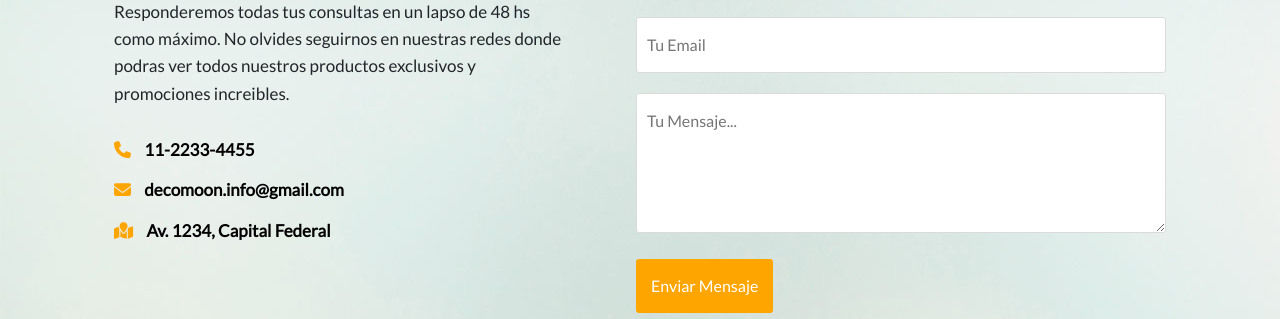
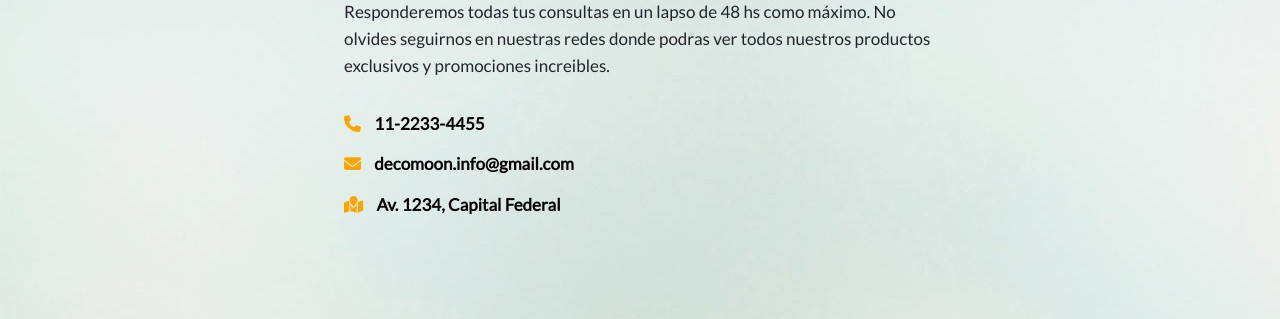
Before and after one commit to nicolasluna1991/proyecto_final, a website: page pages/contacto.html in a window 1280 px wide. Shown: the part 261-580 px from the top of the page. Drawn offline with nearby package versions, Linux system fonts and the light colour scheme.

Commit message:
contacto.html corregido y responsive

```diff
--- a/css/estilos.css
+++ b/css/estilos.css
@@ -32,11 +32,11 @@ body{
 
 .container-form{
     position:relative;
-    width: 100%;
-    max-width: 1100px;
+    width: 50%;
+    max-width: 50%;
     margin: auto;
-    display: grid;
-    grid-template-columns: repeat(2,1fr);
+    display: flex;
+    grid-template-columns: row;
     grid-gap: 50px;
     margin-top: 90px;
 }
@@ -47,7 +47,7 @@ body{
 .container-form p{
     font-size: 17px;
     line-height: 1.6;
-    margin-bottom: 30px;
+    margin-bottom: 31px;
 }
 .container-form a{
     font-size: 17px;
@@ -68,12 +68,10 @@ body{
     font-size: 16px;
     border: 1px solid #dbdbdb;
     margin-bottom: 20px;
-    border-radius: 3px;
+    border-radius: 10px;
     outline: 0px;
 }
 .container-form form textarea{
-    max-width: 530px;
-    min-width: 530px;
     min-height: 140px;
     max-height: 150px;
 }
--- a/pages/contacto.html
+++ b/pages/contacto.html
@@ -47,7 +47,7 @@
 
       <!--====INICIO DEL FORMULARIO======-->
 
-      <div class="container-form container-fluid">
+      <div class="container-form container-fluid mb-5">
         <div class="info-form container-fluid">
             <h2>Contáctanos</h2>
             <p>Responderemos todas tus consultas en un lapso de 48 hs como máximo.
@@ -58,17 +58,20 @@
             <a href="#"><i class="fa fa-envelope"></i> decomoon.info@gmail.com</a>
             <a href="#"><i class="fa fa-map-marked"></i> Av. 1234, Capital Federal</a>
         </div>
+    </div>
+      <div class="container-form" >
       <form id="formulario-form" class="container-fluid" action="#" autocomplete="off">
         <input type="text" name="nombre" placeholder="Tu Nombre" class="campo">
         <input type="email" name="email" placeholder="Tu Email" class="campo">
-            <textarea name="mensaje" placeholder="Tu Mensaje..."></textarea>
+        <textarea container-fluid name="mensaje" placeholder="Tu Mensaje..."></textarea> <br>
         <input type="submit" name="enviar" value="Enviar Mensaje" class="btn-enviar">
       </form>
     </div>
+
         <!--====FIN DEL FORMULARIO======-->
 
         <footer>
-            <div data-aos="fade-up" class="container-fluid mt-5 mb-0">
+            <div data-aos="fade-up" class="container-fluid mt-5">
               <div class="row p-3 pb-1 bg-dark">
                   <div class="col xs-12 col-md-6 col-lg-3 mt-3">
                   <p class="h3 text-light">Avenida 1234</p>
```
Lines whose indentation alone changed are shown as unchanged.
